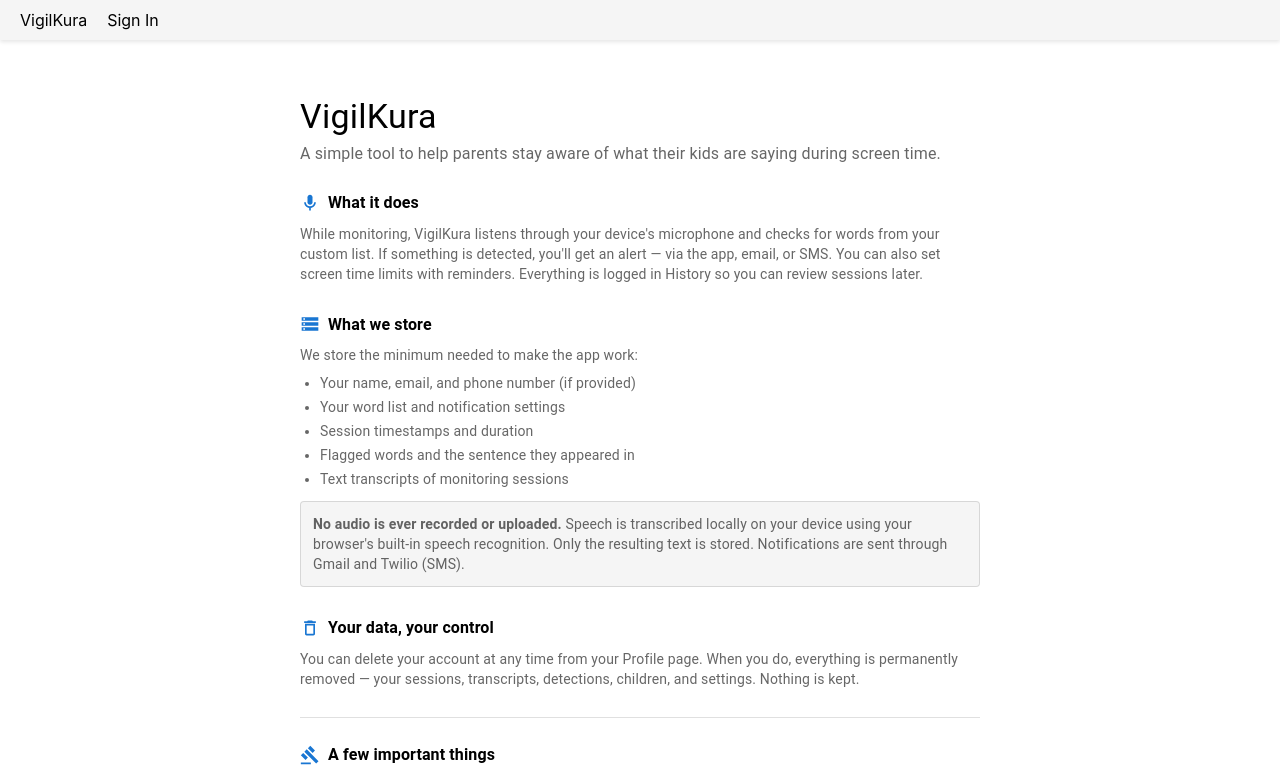
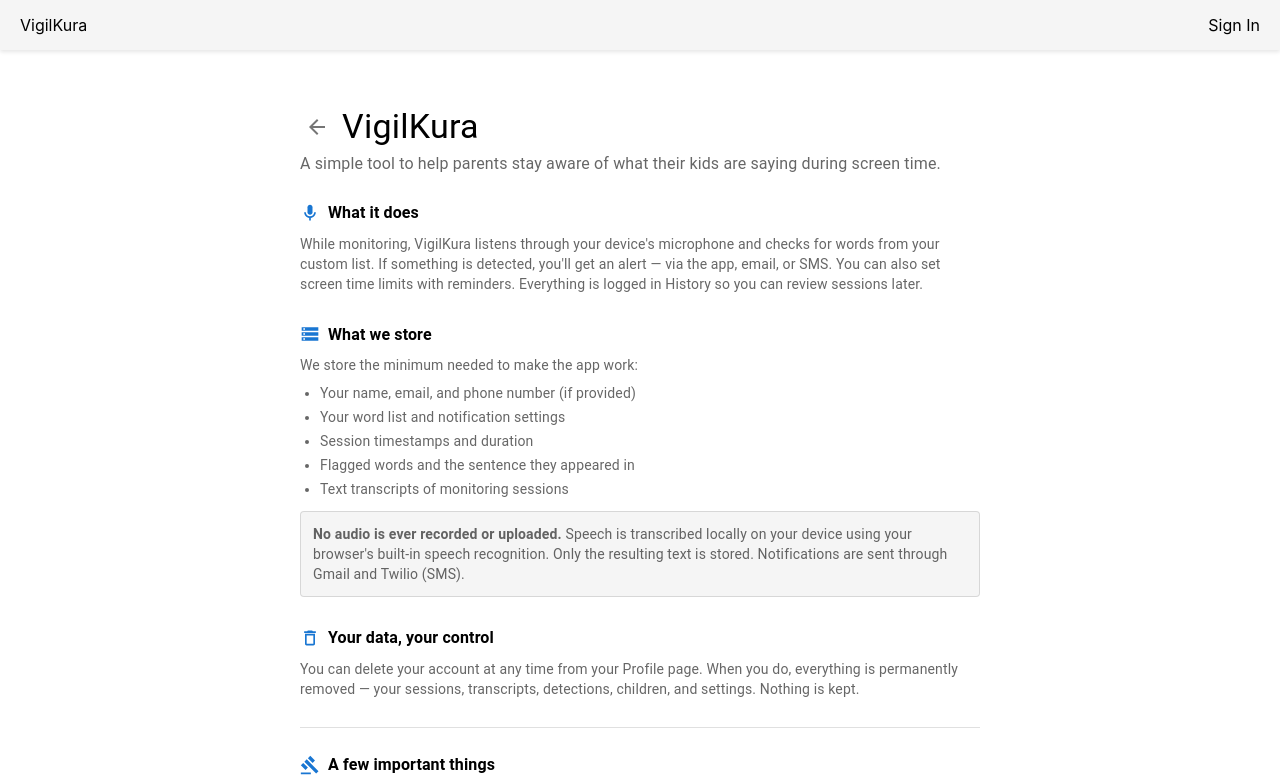
Before and after one commit to solnguyen93/VigilKura, a React (Create React App) app in the folder my-frontend/: page / in a window 1280 px wide. Shown: the top 778 px of the page. Built offline with nearby package versions, Linux system fonts and the light colour scheme; the HTML template or start-up script is replaced by a standard one.

Commit message:
Fix navbar for logged-out users and add back arrow to About page

```diff
--- a/my-frontend/src/components/Landing.js
+++ b/my-frontend/src/components/Landing.js
@@ -1,5 +1,8 @@
 import React from 'react';
 import { Box, Typography, Divider, Paper } from '@mui/material';
+import { useNavigate } from 'react-router-dom';
+import IconButton from '@mui/material/IconButton';
+import ArrowBackIcon from '@mui/icons-material/ArrowBack';
 import MicOutlinedIcon from '@mui/icons-material/MicOutlined';
 import StorageOutlinedIcon from '@mui/icons-material/StorageOutlined';
 import DeleteOutlineIcon from '@mui/icons-material/DeleteOutline';
@@ -16,9 +19,14 @@
     </Box>
 );
 
-const Landing = () => (
+const Landing = () => {
+    const navigate = useNavigate();
+    return (
     <Box sx={{ maxWidth: 680, mx: 'auto', mt: 4, p: 3 }}>
-        <Typography variant="h4" sx={{ mb: 0.5 }}>VigilKura</Typography>
+        <Box sx={{ display: 'flex', alignItems: 'center', gap: 1, mb: 0.5 }}>
+            <IconButton size="small" onClick={() => navigate(-1)}><ArrowBackIcon /></IconButton>
+            <Typography variant="h4">VigilKura</Typography>
+        </Box>
         <Typography variant="body1" color="text.secondary" sx={{ mb: 3 }}>
             A simple tool to help parents stay aware of what their kids are saying during screen time.
         </Typography>
@@ -87,6 +95,7 @@
             VigilKura is provided as-is. The developer is not liable for missed detections, false alerts, or how this tool is used.
         </Typography>
     </Box>
-);
+    );
+};
 
 export default Landing;
--- a/my-frontend/src/components/NavBar.js
+++ b/my-frontend/src/components/NavBar.js
@@ -28,11 +28,12 @@
                     )}
                 </>
             ) : (
-                <nav>
-                    <Link to="/">VigilKura</Link>
-                    {location.pathname === '/' && <Link to="/vigilkura">Sign In</Link>}
-                    {location.pathname === '/vigilkura' && <Link to="/">About</Link>}
-                </nav>
+                <>
+                    <div className="leftNav"><Link to="/">VigilKura</Link></div>
+                    {location.pathname !== '/vigilkura' && (
+                        <div className="rightNav"><Link to="/vigilkura">Sign In</Link></div>
+                    )}
+                </>
             )}
         </nav>
     );
```
